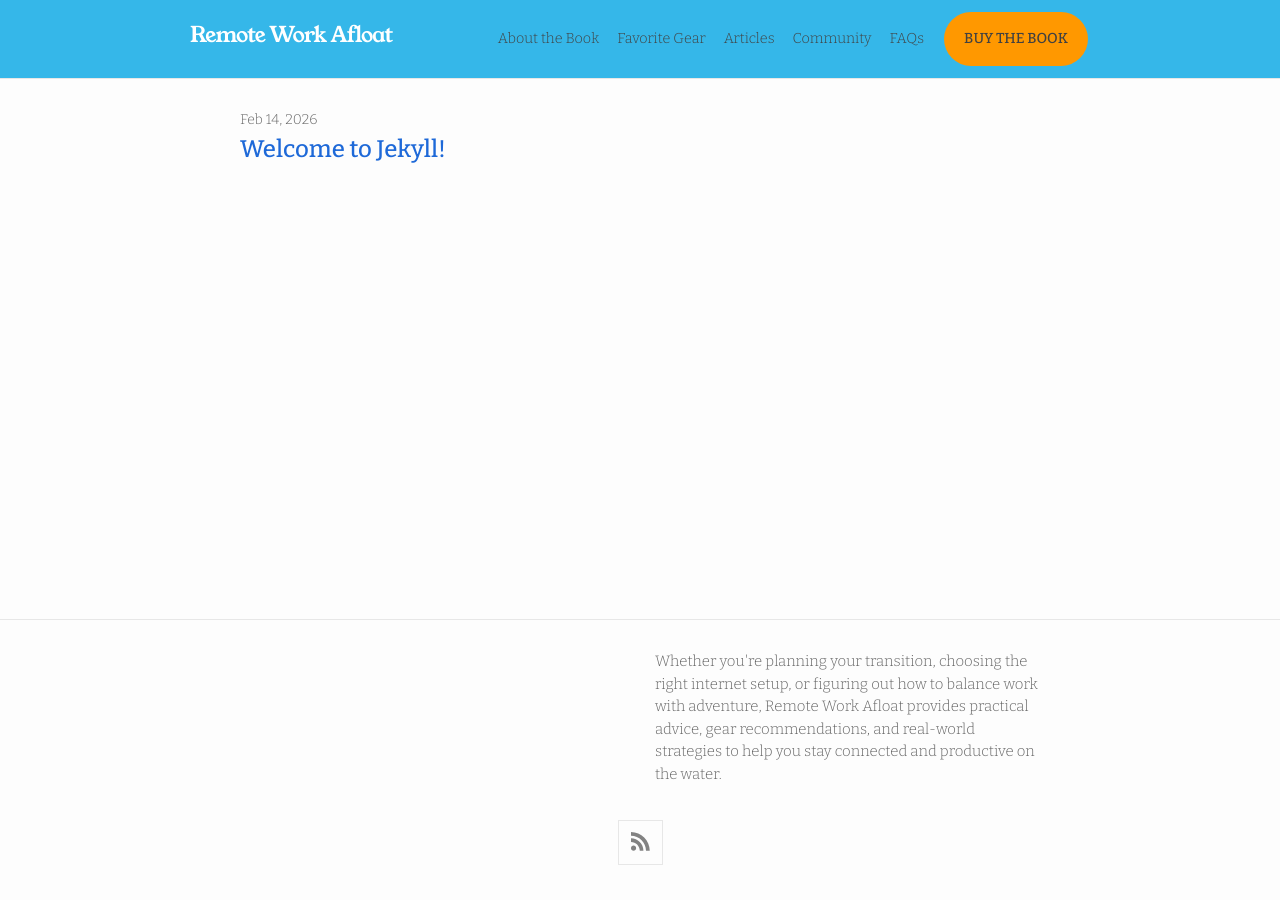
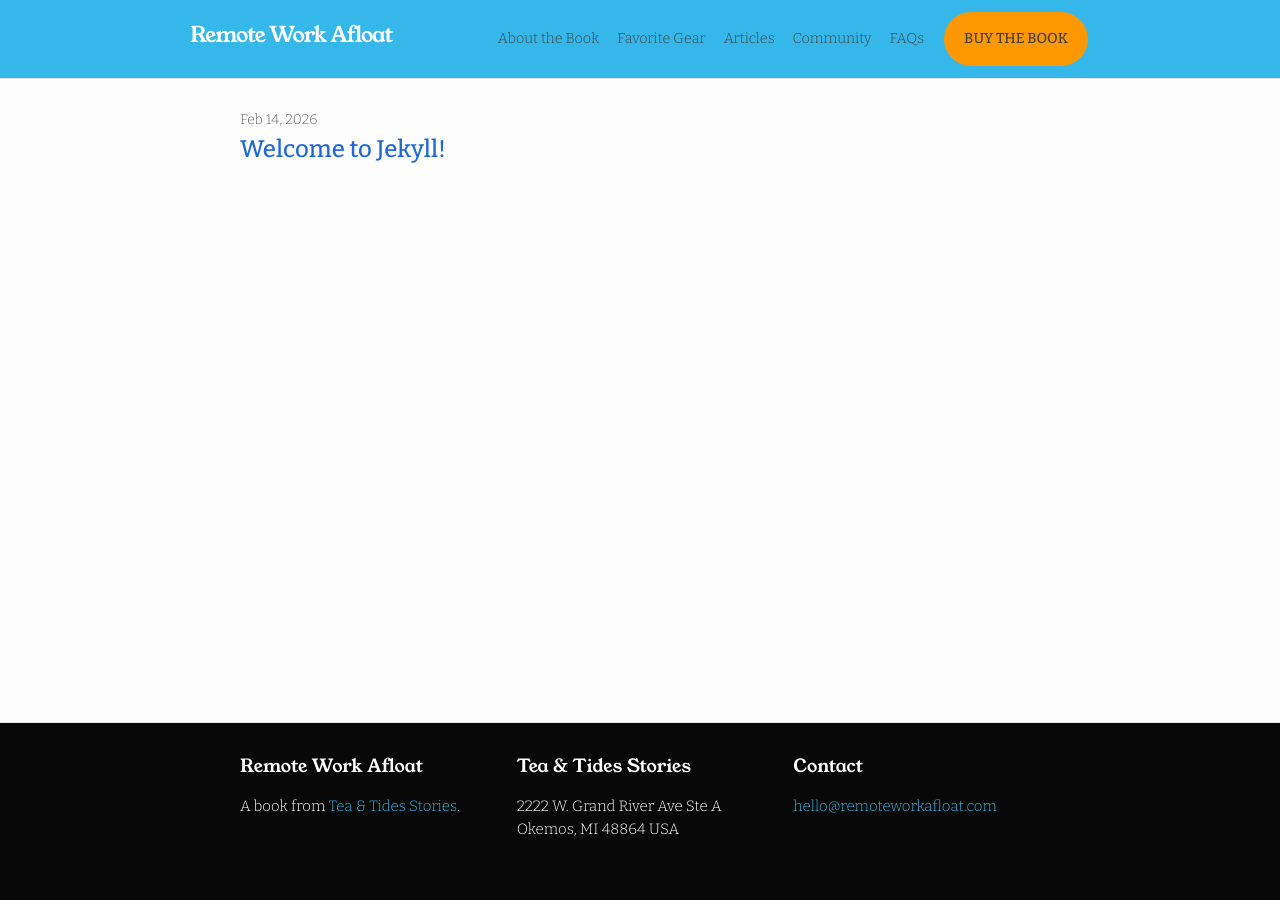
Before and after one commit to amajor/website-remote-work-afloat, a Jekyll site: the page built from index.md, in a window 1280 px wide. Built offline with Jekyll 4.4.1, drawn with Linux system fonts in a browser that asks for light colours; nearby versions of some CDN libraries.

Commit message:
Style footer

```diff
--- a/_config.yml
+++ b/_config.yml
@@ -19,13 +19,30 @@
 # in the templates via {{ site.myvariable }}.
 
 title: Remote Work Afloat
-email: hello@remoteworkafloat.com
+author:
+  name: Tea & Tides Stories
+  url: https://teaandtidesstories.com
+  email: hello@remoteworkafloat.com
+  address: 2222 W. Grand River Ave Ste A
+  city: Okemos
+  state: MI
+  zip: 48864
+  country: USA
 description: >- # this means to ignore newlines until "baseurl:"
   Whether you're planning your transition, choosing the right internet setup, or figuring out how to balance work with adventure, Remote Work Afloat provides practical advice, gear recommendations, and real-world strategies to help you stay connected and productive on the water.
 baseurl: "" # the subpath of your site, e.g. /blog
-url: "http://remoteworkafloat.com" # the base hostname & protocol for your site, e.g. http://example.com
+url: "https://remoteworkafloat.com" # the base hostname & protocol for your site, e.g. http://example.com
 # twitter_username: jekyllrb
 # github_username:  jekyll
+minima:
+  social_links:
+    # - name: Facebook
+    #   url: https://www.facebook.com/RemoteWorkAfloat
+    # - name: Instagram
+    #   url: https://www.instagram.com/remoteafloat/
+    # - name: LinkedIn
+    #   url: https://www.linkedin.com/company/remote-work-afloat/
+  hide_site_feed_link: true
 
 # Build settings
 theme: minima
--- a/_includes/footer.html
+++ b/_includes/footer.html
@@ -7,20 +7,25 @@
 
     <div class="footer-col-wrapper">
       <div class="footer-col">
-      {%- if site.author %}
-        <ul class="contact-list">
-          {% if site.author.name -%}
-            <li class="p-name">{{ site.author.name | escape }}</li>
-          {% endif -%}
-          {% if site.author.email -%}
-            <li><a class="u-email" href="mailto:{{ site.author.email }}">{{ site.author.email }}</a></li>
-          {%- endif %}
-        </ul>
-      {%- endif %}
+        <h3>{{ site.title }}</h3>
+        <p>A book from <a href="{{site.author.url}}" target="_blank">{{ site.author.name }}</a>.</p>
       </div>
       <div class="footer-col">
+        <h4>{{ site.author.name }}</h4>
+        <p>
+          {{ site.author.address }}<br />
+          {{ site.author.city }}, {{ site.author.state }} {{ site.author.zip }} {{ site.author.country }}
+        </p>
+      </div>
+      <div class="footer-col">
+        <h4>Contact</h4>
+        <p>
+          <a class="u-email" href="mailto:{{ site.author.email }}">{{ site.author.email }}</a>
+        </p>
+      </div>
+      <!-- <div class="footer-col">
         <p>{{ site.description | escape }}</p>
-      </div>
+      </div> -->
     </div>
 
     <div class="social-links">
@@ -28,5 +33,4 @@
     </div>
 
   </div>
-
 </footer>
--- a/_sass/minima/custom-styles.scss
+++ b/_sass/minima/custom-styles.scss
@@ -62,3 +62,27 @@ body {
 .pill-button:hover {
   opacity: 0.8;
 }
+
+// Footer
+.site-footer {
+  background-color: $remote-work-afloat-color-5;
+
+  .footer-col-wrapper {
+    color: $remote-work-afloat-color-1;
+
+    h3, h4 {
+      font-family: "Young Serif", serif;
+      font-size: 1.2em;
+      color: $remote-work-afloat-color-1;
+    }
+
+    a {
+      color: $remote-work-afloat-color-3;
+    }
+
+    a:hover {
+      text-decoration: underline;
+      text-underline-offset: 0.5em;  text-decoration-thickness: 1px;
+    }
+  }
+}
```
